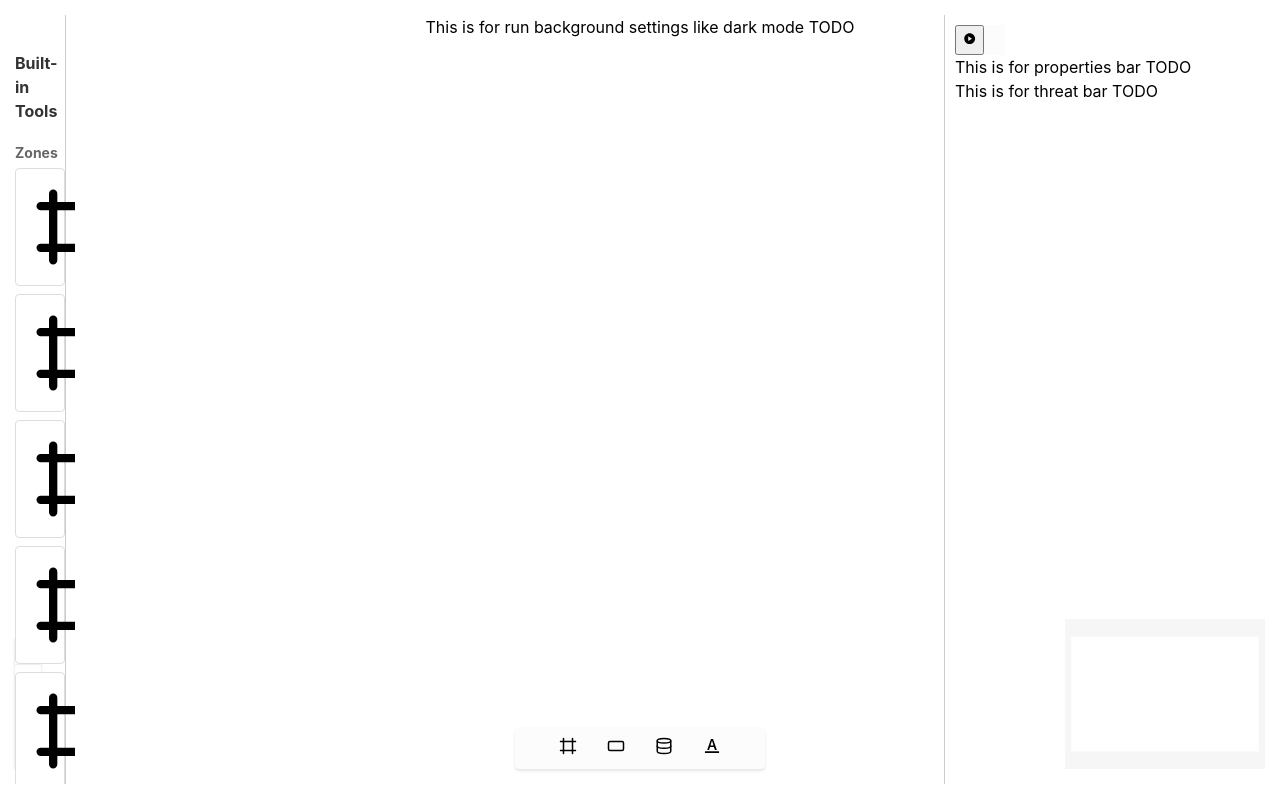
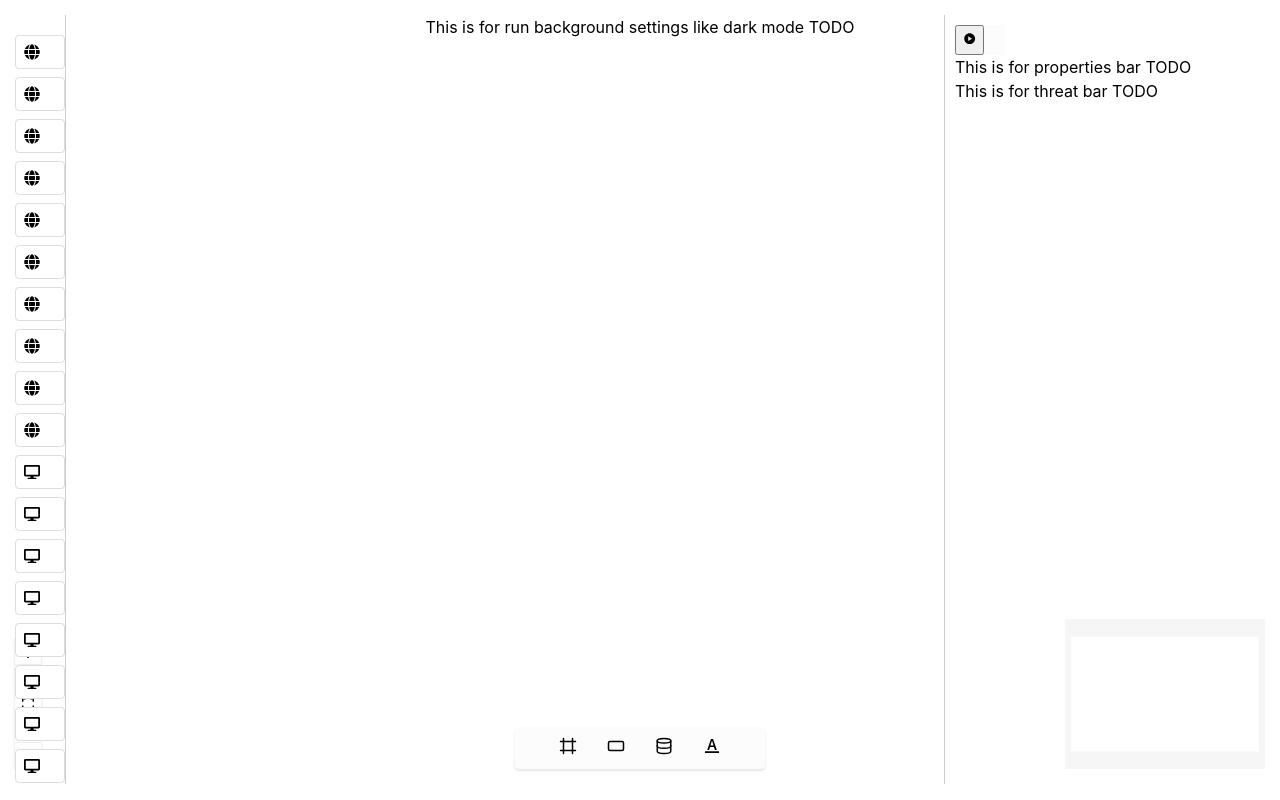
Before and after one commit to backcover7/ThreatGraph, a Next.js app: page / in a window 1280 px wide. Built offline with nearby package versions, Linux system fonts and the light colour scheme.

Commit message:
add built drag

```diff
--- a/src/app/components/toolbar/BuiltInTools.tsx
+++ b/src/app/components/toolbar/BuiltInTools.tsx
@@ -1,19 +1,14 @@
-'use client'
+'use client';
 
-import React, { useEffect, useState } from 'react';
-import {useDnD} from "@/app/components/DnDContext";
-import IconRenderer from "@/app/components/IconRenderer";
-import {useTemplate} from "@/app/components/toolbar/TemplateContext";
-import {NodeType} from "@/app/components/nodes/ElementNode";
+import React from 'react';
+import { useDnD } from "@/app/components/DnDContext";
+import { useTemplate } from "@/app/components/toolbar/TemplateContext";
+import { NodeType } from "@/app/components/nodes/ElementNode";
+import { FaGlobe, FaDesktop, FaDatabase, FaCogs } from 'react-icons/fa';
 
 const BuiltInTools: React.FC = () => {
     const [, , setDraggedItem] = useDnD();
     const templates = useTemplate();
-    const [loadedTemplates, setLoadedTemplates] = useState<any>({});
-
-    useEffect(() => {
-        setLoadedTemplates(templates);
-    }, [templates]);
 
     const onDragStart = (event: React.DragEvent<HTMLDivElement>, nodeType: NodeType, data: any) => {
         event.dataTransfer.setData('application/reactflow', nodeType);
@@ -21,51 +16,28 @@ const BuiltInTools: React.FC = () => {
         setDraggedItem([nodeType, data]);
     };
 
-    const renderTemplateItems = (items: any[], type: NodeType) => {
-        return items.map((item, index) => (
+    const renderToolSection = (type: keyof typeof templates, nodeType: NodeType, icon: React.ReactNode) => {
+        if (!templates[type] || templates[type].length === 0) return null;
+
+        return templates[type].map((item: any, index: number) => (
             <div
                 key={`${type}-${index}`}
                 className="dndnode"
-                onDragStart={(event) => onDragStart(event, type, item)}
+                onDragStart={(event) => onDragStart(event, nodeType, item)}
                 draggable
+                title={item.metadata?.name || 'Unnamed'}
             >
-                {item.metadata.icon ? (
-                    <IconRenderer dataUrl={item.metadata.icon} />
-                ) : (
-                    <div className="dndnode-icon">{type.charAt(0).toUpperCase()}</div>
-                )}
-                <div className="dndnode-label">{item.metadata.name}</div>
+                {icon}
             </div>
         ));
     };
 
     return (
         <div className="built-in-tools">
-            <h3>Built-in Tools</h3>
-            {loadedTemplates.zone && (
-                <div className="tool-section">
-                    <h4>Zones</h4>
-                    {renderTemplateItems(loadedTemplates.zone, 'group')}
-                </div>
-            )}
-            {loadedTemplates.entity && (
-                <div className="tool-section">
-                    <h4>Entities</h4>
-                    {renderTemplateItems(loadedTemplates.entity, 'default')}
-                </div>
-            )}
-            {loadedTemplates.datastore && (
-                <div className="tool-section">
-                    <h4>Datastores</h4>
-                    {renderTemplateItems(loadedTemplates.datastore, 'output')}
-                </div>
-            )}
-            {loadedTemplates.process && (
-                <div className="tool-section">
-                    <h4>Processes</h4>
-                    {renderTemplateItems(loadedTemplates.process, 'process')}
-                </div>
-            )}
+            {renderToolSection('zone', 'group', <FaGlobe />)}
+            {renderToolSection('entity', 'default', <FaDesktop />)}
+            {renderToolSection('datastore', 'output', <FaDatabase />)}
+            {renderToolSection('process', 'process', <FaCogs />)}
         </div>
     );
 };
```
